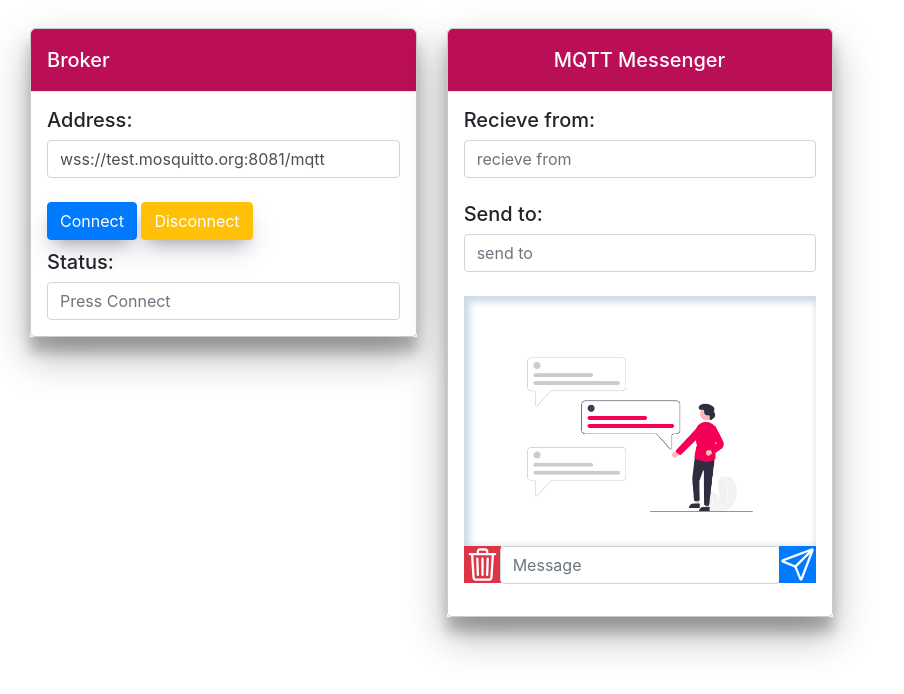
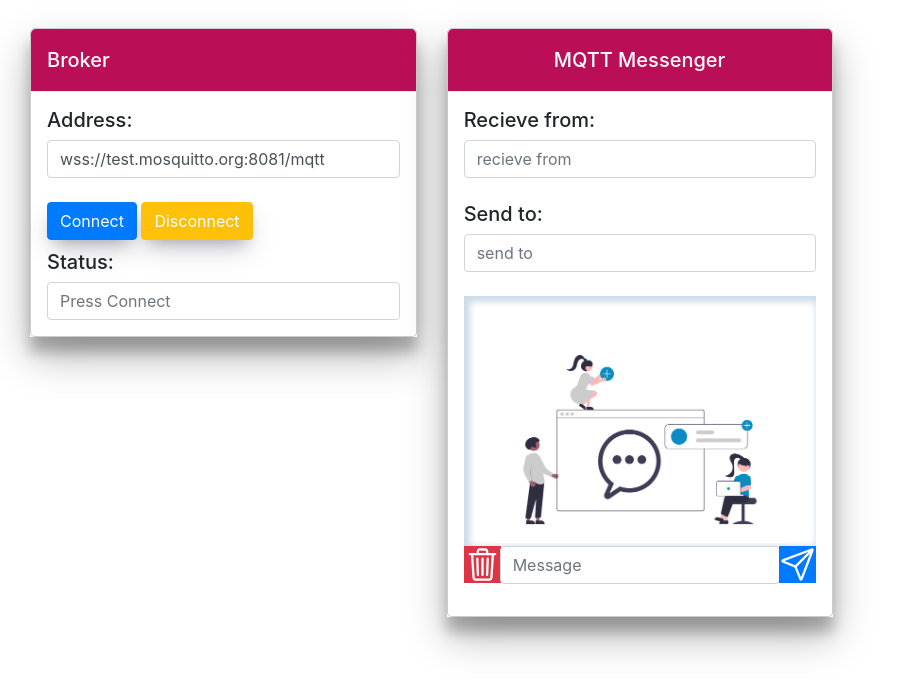
Before and after one commit to carl6227/mqttMessenger, a website: page index.html in a window 1280 px wide. Shown: the whole page, without its empty margins (0-904 px from the left). Drawn offline with nearby package versions, Linux system fonts and the light colour scheme.

Commit message:
Update index.html

```diff
--- a/index.html
+++ b/index.html
@@ -79,7 +79,7 @@
                                     aria-describedby="emailHelp">
                                 <br>
                                 <div class="container-fluid messageWrapper" style="overflow-y: auto;height: 250px;">
-                               <center> <img id="img" src="undraw_Personal_text_re_vqj3.png" alt=""></center>
+                               <center> <img id="img" src="undraw_Group_chat_re_frmo.png" alt=""></center>
 
                                 </div>
 
```
